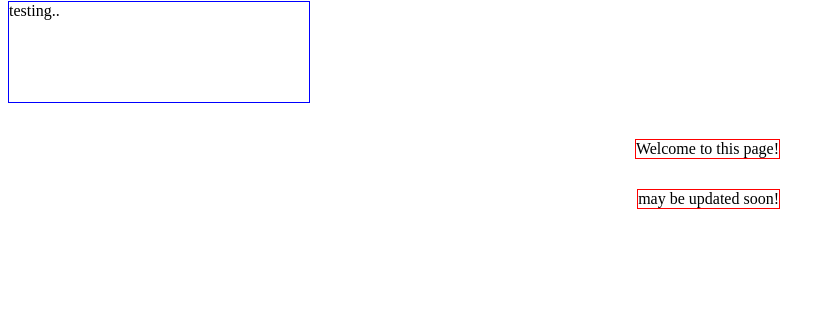
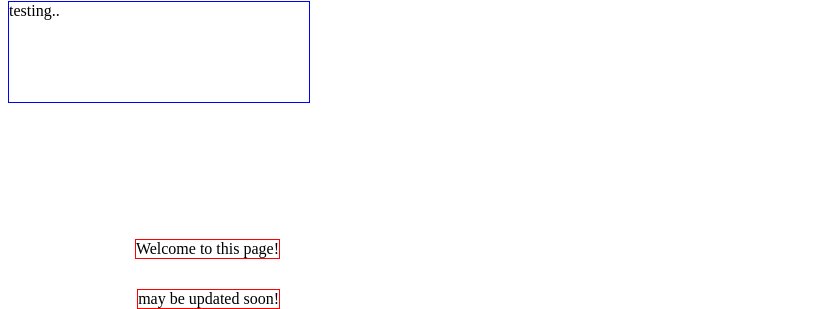
Before and after one commit to ChavezEL/ChavezEL.github.io, a plain HTML site: page index.html in a window 1280 px wide. Shown: the part 511-820 px from the top of the page, without its empty margins (0-835 px from the left). Drawn offline with Linux system fonts and the light colour scheme.

Commit message:
css position updated

```diff
--- a/index.css
+++ b/index.css
@@ -1,8 +1,8 @@
 #one {
     position: absolute;
     border: 1px solid red;
-    top: 650px;
-    right: 500px;
+    top: 750px;
+    right: 1000px;
   }
 
   #two {
@@ -15,6 +15,6 @@
 #three {
     position: absolute;
     border: 1px solid red;
-    top: 700px;
-    right: 500px;
+    top: 800px;
+    right: 1000px;
   }
```
Also changed, not shown: index.html (+1 -0 lines).
